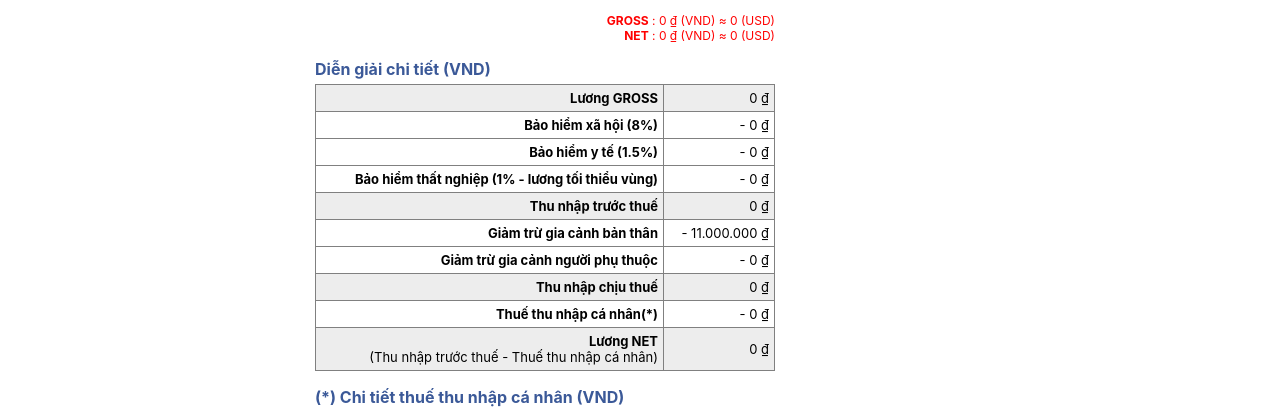
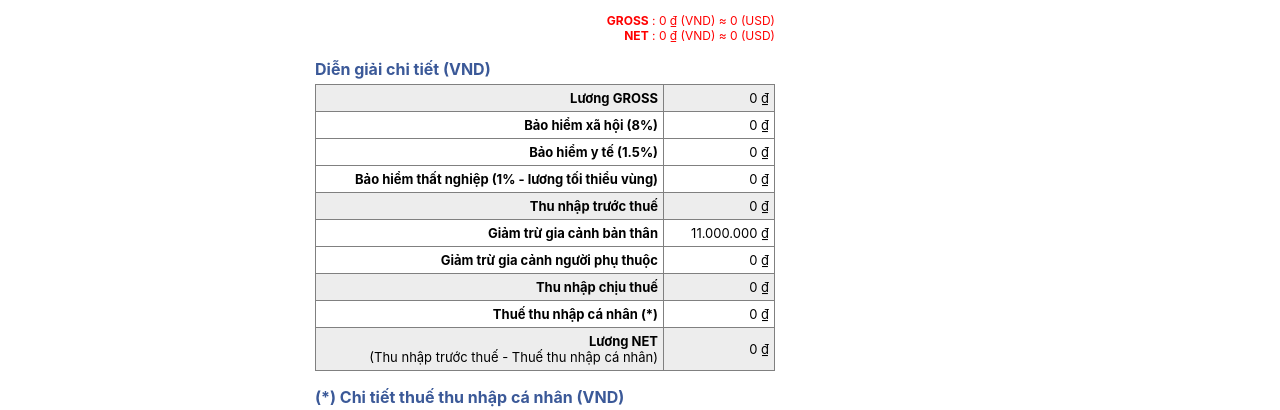
Before and after one commit to LeTienThuan/CalculateGrossNet-Final, a React (Create React App) app: page / in a window 1280 px wide. Shown: the part 350-760 px from the top of the page. Built offline with nearby package versions, Linux system fonts and the light colour scheme.

Commit message:
custom table explain detail

```diff
--- a/src/Components/ExplainDetail/ExplainDetail.js
+++ b/src/Components/ExplainDetail/ExplainDetail.js
@@ -1,8 +1,7 @@
-import classes from './Table.module.css'
-import classesGeneral from '../CSS/General.module.css'
-import {formatterMoneyVND} from "../Result/Result";
+import classes from '../CSS/General.module.css'
+import Table from "./Table";
+
 const ExplainDetail = (props) => {
-	const formatter = formatterMoneyVND;
 
     const {detailExplain, insurancePercent} = props;
     const {socialInsurancePercent, healthInsurancePercent, unemploymentInsurancePercent} = insurancePercent;
@@ -18,77 +17,25 @@ const ExplainDetail = (props) => {
         personalIncomeTax,
         netSalary
     } = detailExplain;
-
-    return (
-        <div>
-			<p className={classesGeneral.title}>Diễn giải chi tiết (VND)</p>
-            <table className={classes['data-list']}>
-	            <tbody><tr className={classes.rownote}>
-		                    <th>Lương GROSS</th>
-		                    <td className={classesGeneral['w-100']}>
-								{formatter(grossSalary)}
-							</td>
-	                    </tr>
-	                    <tr>
-		                    <th>Bảo hiểm xã hội ({socialInsurancePercent}%)</th>
-		                    <td className={classesGeneral['w-100']}>
-								- {formatter(socialInsurance)}
-							</td>
-	                    </tr>
-	                    <tr>
-		                    <th>Bảo hiểm y tế ({healthInsurancePercent}%)</th>
-							<td className={classesGeneral['w-100']}>
-								- {formatter(healthInsurance)}
-							</td>
-	                    </tr>
-						<tr>
-							<th>Bảo hiểm thất nghiệp ({unemploymentInsurancePercent}% - lương tối thiểu vùng)</th>
-							<td className={classesGeneral['w-100']}>
-								- {formatter(unemploymentInsurance)}
-							</td>
-						</tr>
-						<tr className={classes.rownote}>
-							<th>Thu nhập trước thuế</th>
-							<td className={classesGeneral['w-100']}>
-								 {formatter(incomeBeforeTax)}
-							</td>
-						</tr>
-						<tr>
-							<th>Giảm trừ gia cảnh bản thân</th>
-							<td className={classesGeneral['w-100']}>
-								- {formatter(reductionPersonal)}
-							</td>
-						</tr>
-						<tr>
-							<th>Giảm trừ gia cảnh người phụ thuộc</th>
-							<td className={classesGeneral['w-100']}>
-								- {formatter(reductionDependant)}
-							</td>
-						</tr>
-						<tr className={classes.rownote}>
-							<th>Thu nhập chịu thuế</th>
-							<td className={classesGeneral['w-100']}>
-								{formatter(taxableIncome)}
-							</td>
-						</tr>
-						<tr>
-							<th>Thuế thu nhập cá nhân(*)</th>
-							<td className={classesGeneral['w-100']}>
-								- {formatter(personalIncomeTax)}
-							</td>
-						</tr>
-						<tr className={classes.rownote}>
-							<td>
-								<b>Lương NET</b><br/>
-								(Thu nhập trước thuế - Thuế thu nhập cá nhân)
-							</td>
-							<td className={classesGeneral['w-100']}>
-								 {formatter(netSalary)}
-							</td>
-						</tr>
-				</tbody>
-			</table>
-        </div>
+    const data = [
+        {title: 'Lương GROSS', content: grossSalary, isGrayBackground: true},
+        {title: `Bảo hiểm xã hội (${socialInsurancePercent}%)`, content: socialInsurance},
+        {title: `Bảo hiểm y tế (${healthInsurancePercent}%)`, content: healthInsurance},
+        {
+            title: `Bảo hiểm thất nghiệp (${unemploymentInsurancePercent}% - lương tối thiểu vùng)`,
+            content: unemploymentInsurance
+        },
+        {title: 'Thu nhập trước thuế', content: incomeBeforeTax, isGrayBackground: true},
+        {title: 'Giảm trừ gia cảnh bản thân', content: reductionPersonal},
+        {title: 'Giảm trừ gia cảnh người phụ thuộc', content: reductionDependant},
+        {title: 'Thu nhập chịu thuế', content: taxableIncome, isGrayBackground: true},
+        {title: 'Thuế thu nhập cá nhân (*)', content: personalIncomeTax},
+        {title: 'Lương NET',explainTitle:'(Thu nhập trước thuế - Thuế thu nhập cá nhân)' ,content: netSalary,isGrayBackground: true}
+    ]
+    return (<>
+                <p className={classes.title}>Diễn giải chi tiết (VND)</p>
+                <Table dataWarehouse={data}/>
+            </>
     );
 }
 
--- /dev/null
+++ b/src/Components/ExplainDetail/Table.js
@@ -0,0 +1,22 @@
+import {formatterMoneyVND} from "../Result/Result";
+import classesGeneral from '../CSS/General.module.css'
+import classes from './Table.module.css'
+
+const Table = (props) => {
+    const {dataWarehouse} = props;
+    return (<table className={classes['data-list']}>
+                <tbody>
+                {dataWarehouse.map((data, index) => {
+                    return (<tr key={index} className={data.isGrayBackground && classes.rownote}>
+                        <th>
+                            {data.title}<br/>
+                            {index === dataWarehouse.length - 1 ?
+                                <span className={classes['fw-normal']}>{data.explainTitle}</span> : ''}
+                        </th>
+                        <td className={classesGeneral['w-100']}>{formatterMoneyVND(data.content)}</td>
+                    </tr>)
+                })}
+                </tbody>
+            </table>)
+}
+export default Table
--- a/src/Components/ExplainDetail/Table.module.css
+++ b/src/Components/ExplainDetail/Table.module.css
@@ -29,3 +29,6 @@ th{
     padding: 5px;
     border: 1px solid gray;
 }
+.fw-normal{
+    font-weight: normal;
+}
```
Also changed, not shown: 1 other file (tests, documents, lock files or other folders). Lines whose indentation alone changed are shown as unchanged.
